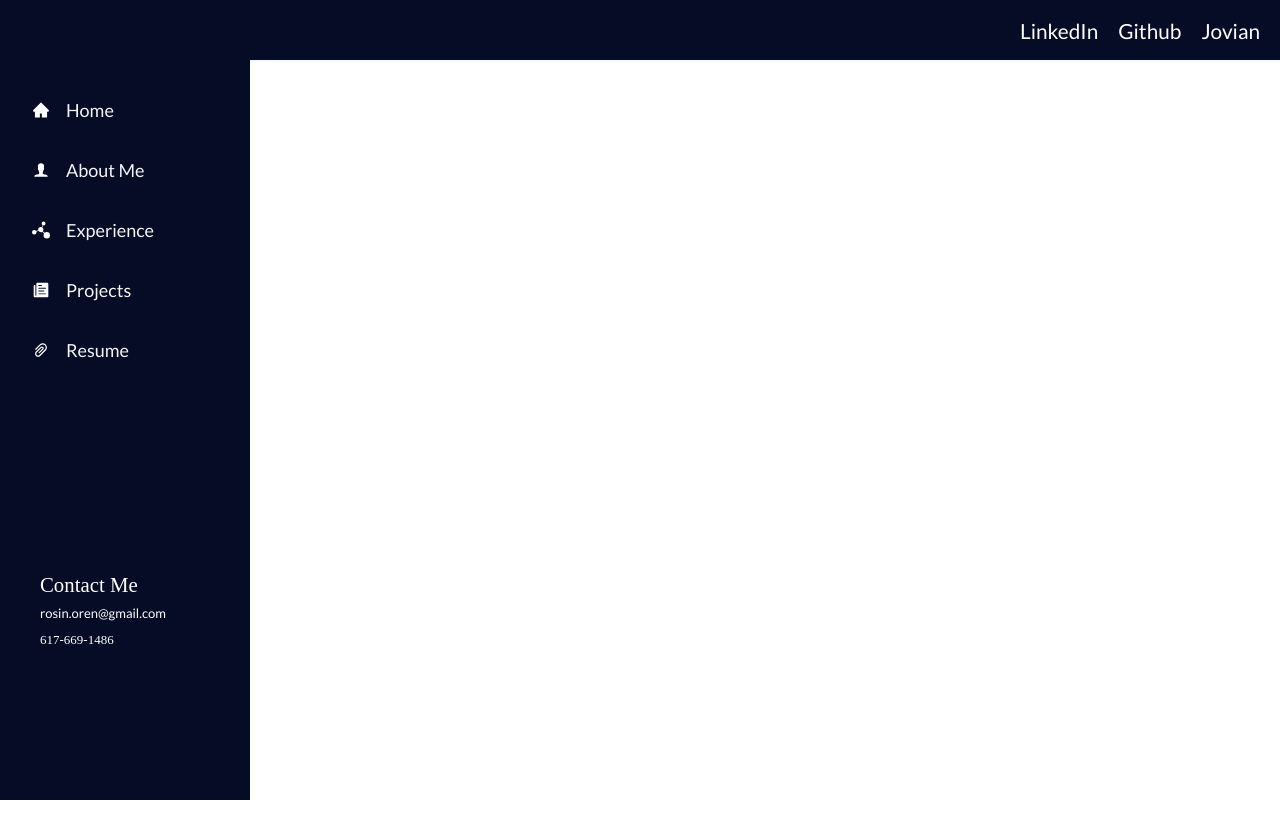
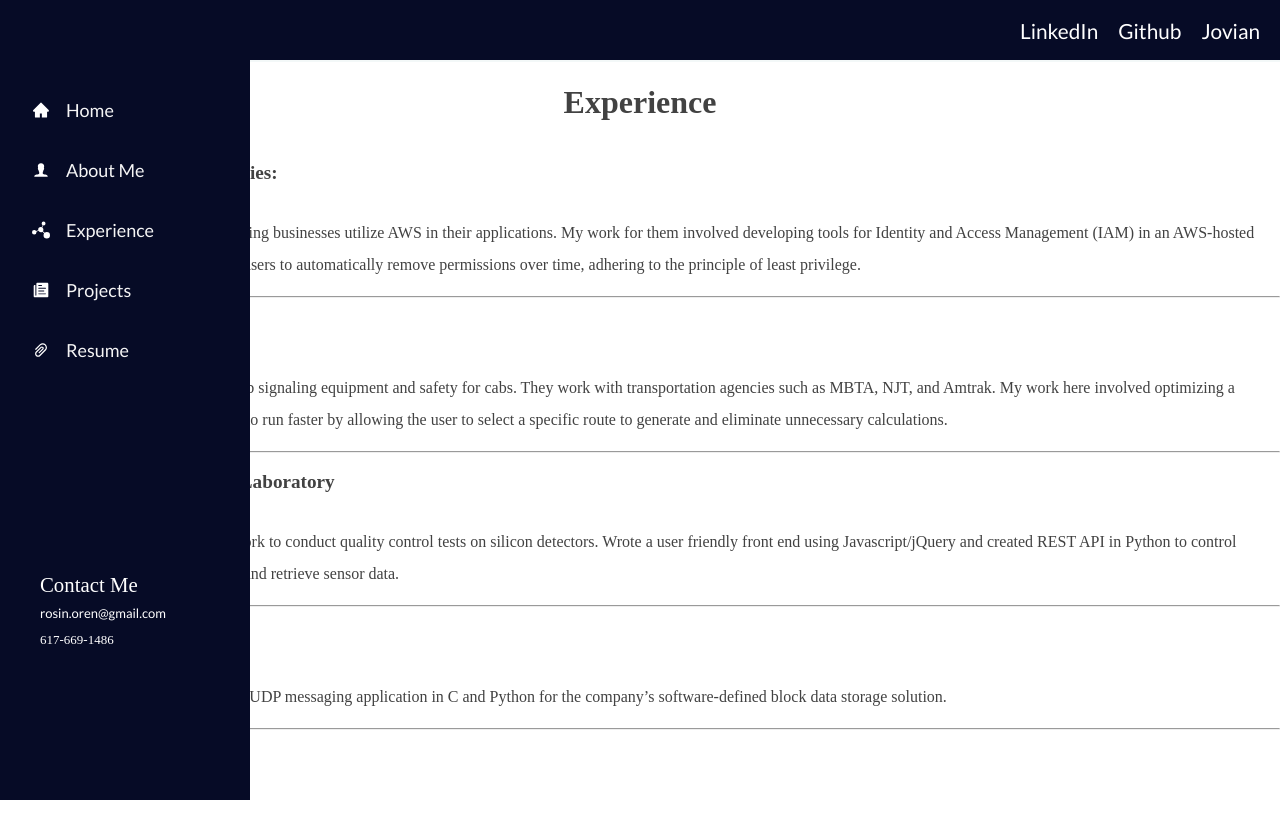
Before and after one commit to GORosin/oren_react, a React (Create React App) app: page /experience in a window 1280 px wide. Shown: the top 838 px of the page. Built offline with nearby package versions, Linux system fonts and the light colour scheme; the HTML template or start-up script is replaced by a standard one.

Commit message:
Update Experience.js

```diff
--- a/src/pages/Experience.js
+++ b/src/pages/Experience.js
@@ -3,6 +3,35 @@ import React from 'react';
 function Experience(){
 	return(
 		<div className='experience'>
+							<h1> Experience </h1>
+			<ul style={{marginLeft:"50px",listStyleType:"none"}}>
+			<li>
+				<h4>EagleDream Technologies:</h4>
+				<p>EagleDream focuses on helping businesses utilize AWS in their applications. My work for them involved developing tools for Identity and Access Management (IAM) in an AWS-hosted server. These tools allowed users to automatically remove permissions over time, adhering to the principle of least privilege.
+				</p>
+
+				<hr/>
+			</li>
+			<li>
+				<h4>Alstom Signaling</h4>
+				<p>
+				This company focuses on cab signaling equipment and safety for cabs. They work with transportation agencies such as MBTA, NJT, and Amtrak. My work here involved optimizing a train routing program in C# to run faster by allowing the user to select a specific route to generate and eliminate unnecessary calculations.
+				</p>
+				<hr/>
+			</li>
+			<li>
+				<h4>Brookhaven National Laboratory</h4>
+				<p>I created a software framework to conduct quality control tests on silicon detectors. Wrote a user friendly front end using Javascript/jQuery and created REST API in Python to control power supplies and chillers and retrieve sensor data.
+				</p>
+				<hr/>
+			</li>
+			<li>
+				<h4>Excelero</h4>
+				<p>I created a client-server side UDP messaging application in C and Python for the company’s software-defined block data storage solution.
+				</p>
+				<hr/>
+			</li>
+			</ul>
 		</div>
 	)
 }
```
